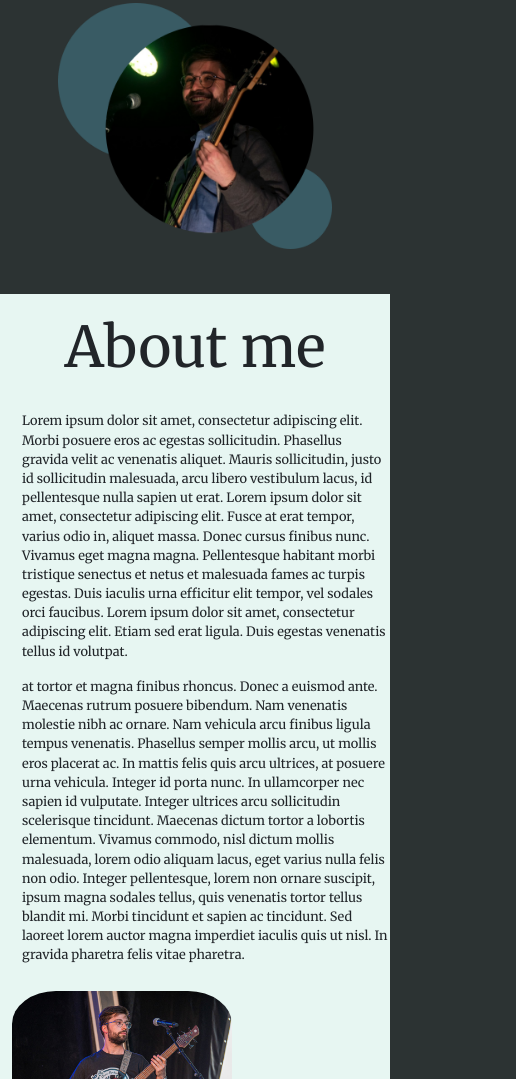
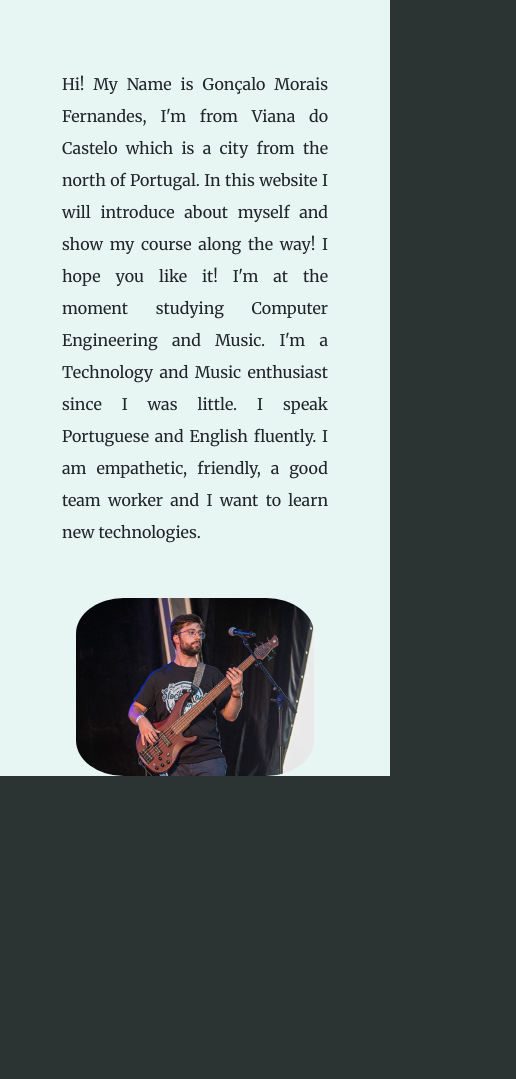
Before and after one commit to goncalomf/portfolio, a plain HTML site: page index.html in a window 390 px wide. Shown: the part 921-2000 px from the top of the page, 516 px wide, since content can reach past the window. After the commit the page ends 1697 px from the top, so only its background shows below. Drawn offline with nearby package versions, Linux system fonts and the light colour scheme.

Commit message:
Quite Responsive
Need review on responsive design

```diff
--- a/index.html
+++ b/index.html
@@ -4,6 +4,7 @@
     <meta charset="UTF-8" />
     <meta http-equiv="X-UA-Compatible" content="IE=edge" />
     <meta name="viewport" content="width=device-width, initial-scale=1.0" />
+
     <title>Gonçalo Fernandes</title>
     <link
       rel="stylesheet"
@@ -19,7 +20,7 @@
       rel="stylesheet"
     />
   </head>
-  <body>
+  <header>
     <!-- Navbar -->
     <div class="container">
       <div class="row">
@@ -50,7 +51,10 @@
         </div>
       </div>
     </div>
+  </header>
 
+  <body>
+    <!-- First Section Page -->
     <div id="first-section-page" class="container-fluid">
       <div class="row">
         <div class="col-sm-12 col-lg-6 m-auto">
@@ -78,43 +82,25 @@
       </button>
     </div>
 
+    <!-- Second section page -->
     <div class="new-colored-div">
       <div id="second-section-page" class="container-fluid">
         <div class="row">
           <h1 class="title-of-page">About me</h1>
           <div id="about-me-text" class="col-sm-12 col-lg-6">
             <p>
-              Lorem ipsum dolor sit amet, consectetur adipiscing elit. Morbi
-              posuere eros ac egestas sollicitudin. Phasellus gravida velit ac
-              venenatis aliquet. Mauris sollicitudin, justo id sollicitudin
-              malesuada, arcu libero vestibulum lacus, id pellentesque nulla
-              sapien ut erat. Lorem ipsum dolor sit amet, consectetur adipiscing
-              elit. Fusce at erat tempor, varius odio in, aliquet massa. Donec
-              cursus finibus nunc. Vivamus eget magna magna. Pellentesque
-              habitant morbi tristique senectus et netus et malesuada fames ac
-              turpis egestas. Duis iaculis urna efficitur elit tempor, vel
-              sodales orci faucibus. Lorem ipsum dolor sit amet, consectetur
-              adipiscing elit. Etiam sed erat ligula. Duis egestas venenatis
-              tellus id volutpat.
-            </p>
-            <p>
-              at tortor et magna finibus rhoncus. Donec a euismod ante. Maecenas
-              rutrum posuere bibendum. Nam venenatis molestie nibh ac ornare.
-              Nam vehicula arcu finibus ligula tempus venenatis. Phasellus
-              semper mollis arcu, ut mollis eros placerat ac. In mattis felis
-              quis arcu ultrices, at posuere urna vehicula. Integer id porta
-              nunc. In ullamcorper nec sapien id vulputate. Integer ultrices
-              arcu sollicitudin scelerisque tincidunt. Maecenas dictum tortor a
-              lobortis elementum. Vivamus commodo, nisl dictum mollis malesuada,
-              lorem odio aliquam lacus, eget varius nulla felis non odio.
-              Integer pellentesque, lorem non ornare suscipit, ipsum magna
-              sodales tellus, quis venenatis tortor tellus blandit mi. Morbi
-              tincidunt et sapien ac tincidunt. Sed laoreet lorem auctor magna
-              imperdiet iaculis quis ut nisl. In gravida pharetra felis vitae
-              pharetra.
+              Hi! My Name is Gonçalo Morais Fernandes, I'm from Viana do Castelo
+              which is a city from the north of Portugal. In this website I will
+              introduce about myself and show my course along the way! I hope
+              you like it! I'm at the moment studying Computer Engineering and
+              Music. I'm a Technology and Music enthusiast since I was little. I
+              speak Portuguese and English fluently. I am empathetic, friendly,
+              a good team worker and I want to learn new technologies.
             </p>
           </div>
-          <div class="col-sm-12 col-lg-6">
+          <div
+            class="col-sm-12 col-lg-6 d-flex align-items-center justify-content-center"
+          >
             <img id="about-me-image" src="assets/eu2.jpeg" alt="" />
           </div>
         </div>
--- a/style.css
+++ b/style.css
@@ -48,6 +48,7 @@ body {
 nav {
   border-radius: 20px;
   padding: 15px;
+  margin: 20px auto;
   width: 90%;
   background-color: var(--secondary);
 }
@@ -83,22 +84,170 @@ nav {
   background-color: var(--tertiary);
 }
 
-
 .title-of-page {
   margin-top: 80px;
   background-color: var(--tertiary);
   text-align: center;
   font-size: 3.5rem;
-  margin: 20px 0;
 }
 
 #about-me-text {
-  text-justify: distribute;
-  margin: 10px;
   font-size: 0.8rem;
+  line-height: 2;
+  text-align: justify;
+  text-justify: inter-word;
+}
+
+#about-me-text p {
+  margin: 120px 100px;
 }
 
 #about-me-image {
   border-radius: 20%;
   width: 60%;
 }
+
+/* Media Queries */
+
+@media (max-width: 575.98px) {
+  /* Navbar */
+
+  nav {
+    margin: 15px auto;
+  }
+
+  /* First Page Section */
+  #first-section-page-h1 {
+    font-size: 3rem;
+    margin: 50px 60px;
+  }
+
+  /* Second Page Section */
+  .title-of-page {
+    font-size: 2.8rem;
+  }
+  #about-me-text {
+    font-size: 0.6rem;
+  }
+
+  #about-me-text p {
+    margin: 30px 20px;
+  }
+
+  #about-me-image {
+    width: 95%;
+  }
+
+  /* Go up button */
+
+  #toTop button {
+    font-size: 1.8rem;
+  }
+
+  #go-up-button {
+    background-color: var(--quarternary);
+    border-radius: 100%;
+    border: none;
+    width: 80px;
+    height: 80px;
+    text-align: center;
+    margin-right: 25px;
+  }
+}
+
+@media (max-width: 320px) {
+  /* First Page Section */
+  #first-section-page-h1 {
+    font-size: 5rem;
+    margin: 50px 60px;
+  }
+  /* Second Page Section */
+  .title-of-page {
+    font-size: 2.8rem;
+  }
+  #about-me-text {
+    font-size: 0.9rem;
+  }
+
+  /* Go up button */
+
+  #toTop button {
+    font-size: 1.5rem;
+  }
+  #go-up-button {
+    background-color: var(--quarternary);
+    border-radius: 100%;
+    border: none;
+    width: 60px;
+    height: 60px;
+    text-align: center;
+    margin-right: 25px;
+  }
+
+  /* Second Page Section */
+  .title-of-page {
+    font-size: 2.8rem;
+  }
+  #about-me-text {
+    font-size: 0.6rem;
+  }
+
+  #about-me-text p {
+    margin: 30px 20px;
+  }
+
+  #about-me-image {
+    width: 95%;
+  }
+
+}
+
+/* Small devices */
+
+@media (max-width: 767.98px) {
+}
+
+/* // Medium devices */
+
+@media (max-width: 991.98px) {
+}
+
+/* Large devices  */
+
+@media (max-width: 1440px) {
+  #about-me-text p {
+    margin: 50px 50px;
+  }
+
+  #about-me-text{
+    font-size: 1.3rem;
+  }
+}
+
+@media (max-width: 1199.98px) {
+  #about-me-text p {
+    margin: 50px 50px;
+  }
+
+  #about-me-text{
+    font-size: rem;
+  }
+}
+
+@media (max-width: 2560px) {
+  #about-me-text p {
+    margin: 50px 50px;
+  }
+
+  #about-me-text{
+    font-size: 1rem;
+  }
+
+  #about-me-image {
+    width: 65%;
+  }
+
+  #navbarNavAltMarkup {
+    font-size: 0.9rem;
+  }
+}
```
